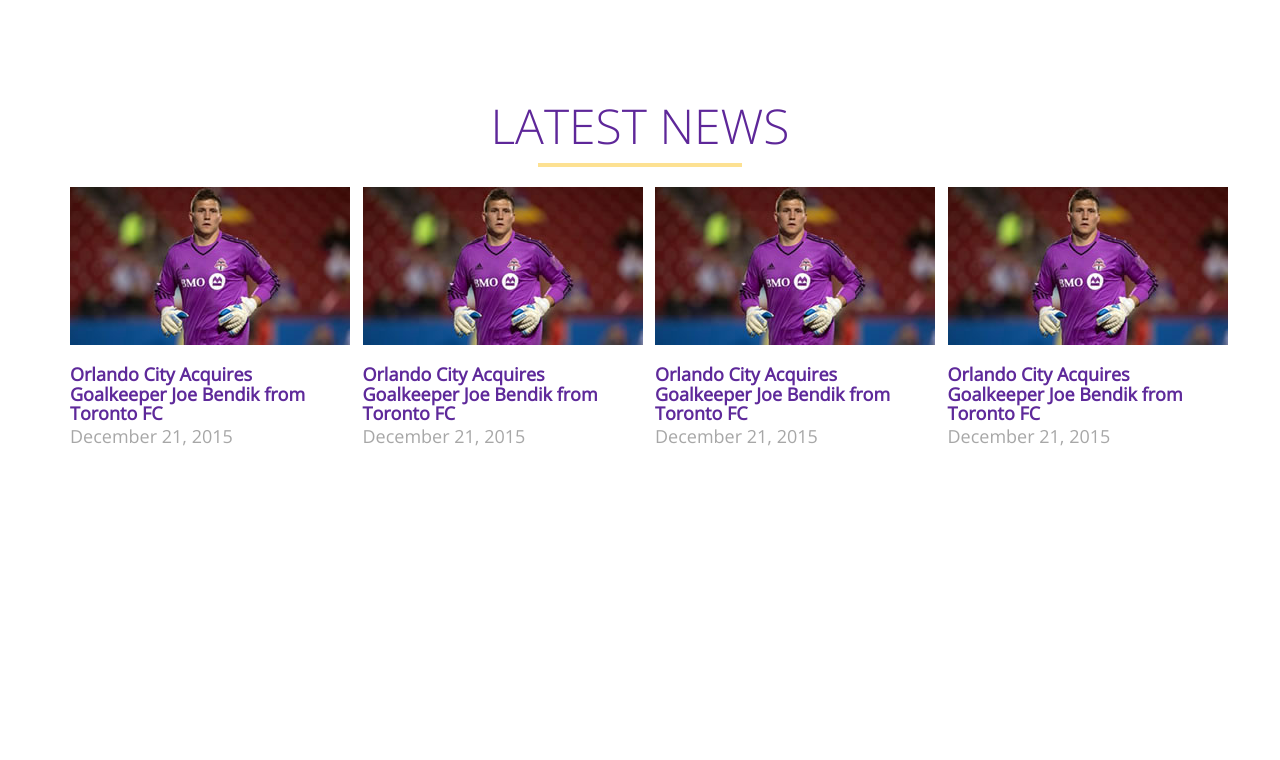
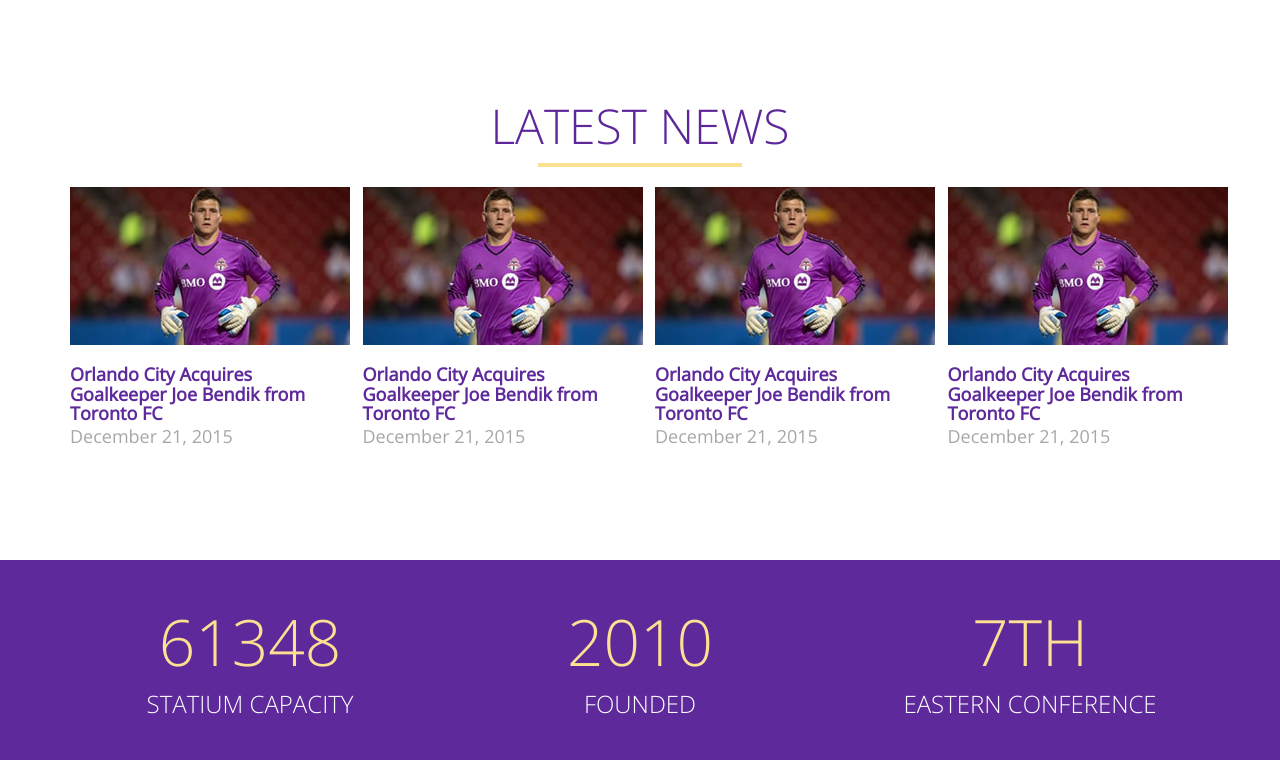
Before and after one commit to leonardohteixeira/ProjetoWeb1, a plain HTML site: page index.html in a window 1280 px wide. Shown: the part 708-1468 px from the top of the page. Before the commit the page ends 1268 px from the top, so only its background shows below. Drawn offline with Linux system fonts and the light colour scheme.

Commit message:
Criado container de estatisticas

```diff
--- a/css/orlando.css
+++ b/css/orlando.css
@@ -199,3 +199,21 @@
 	font-size: 18px;
 	font-family: 'OpenSans';
 }
+#estatisticas{
+	background-color: #5E299A;
+	width: 100%;
+	height: 200px;
+	text-align: center;
+}
+#estatisticas p{
+	color: #FDE092;
+	text-transform: uppercase;
+	font-family: 'OpenSans-Light';
+	font-size: 64px;
+	margin: 36px;
+}
+#estatisticas p small{
+	color: #fff;
+	font-size: 24px;
+	display: block;
+}
--- a/index.html
+++ b/index.html
@@ -123,6 +123,24 @@
 
 			</div>
 
+			<div id="estatisticas">
+
+				<div class="container">
+
+					<div class="row">
+						<div class="col-md-4">
+							<p>61348<small>Statium Capacity</small></p>
+						</div>
+						<div class="col-md-4">
+							<p>2010<small>Founded</small></p>
+						</div>
+						<div class="col-md-4">
+							<p>7th<small>Eastern Conference</small></p>
+						</div>
+					</div>
+
+				</div>
+			</div>
 		</section>
 
 		<script src="lib/jquery/jquery.min.js"></script>
```
